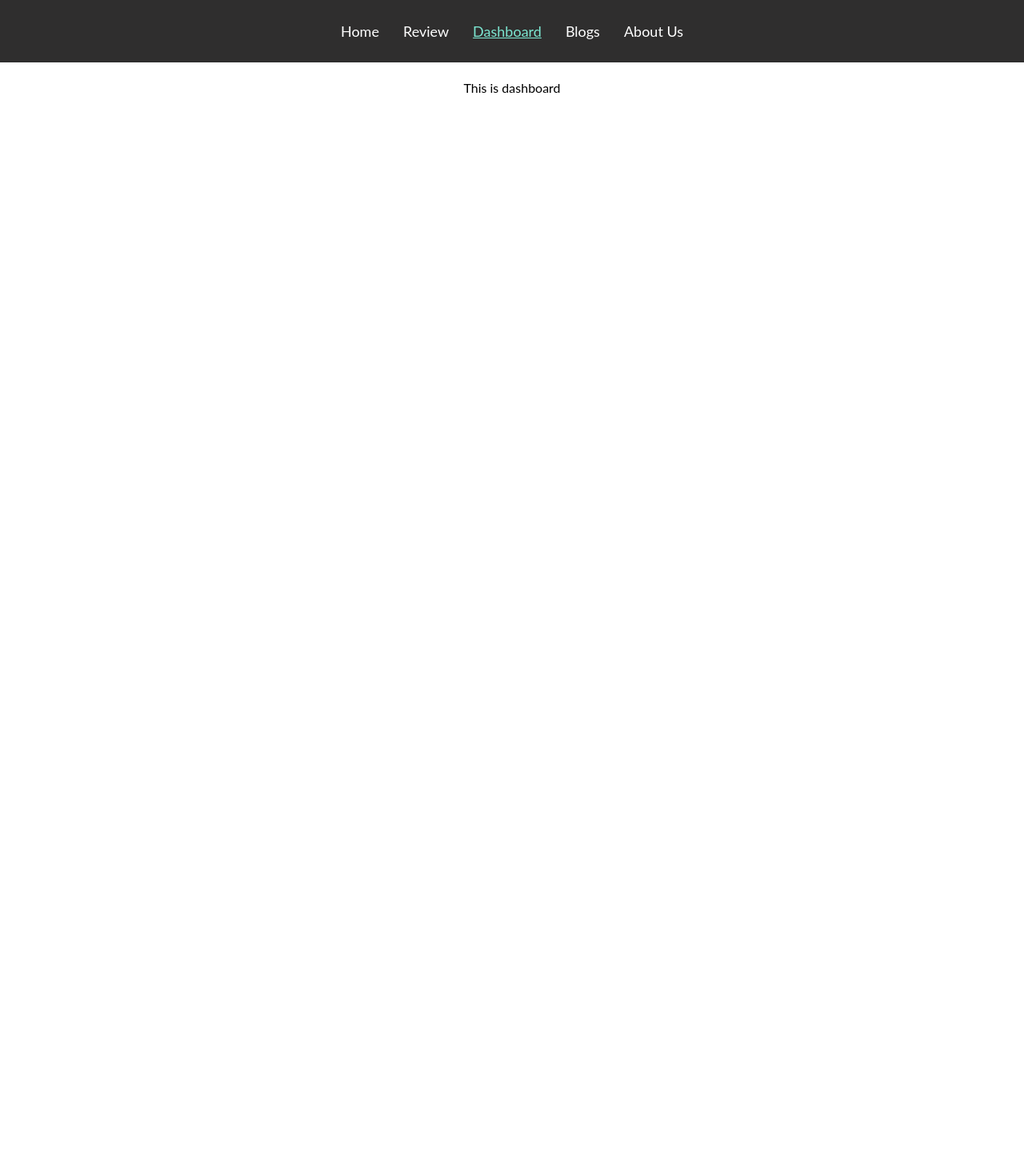
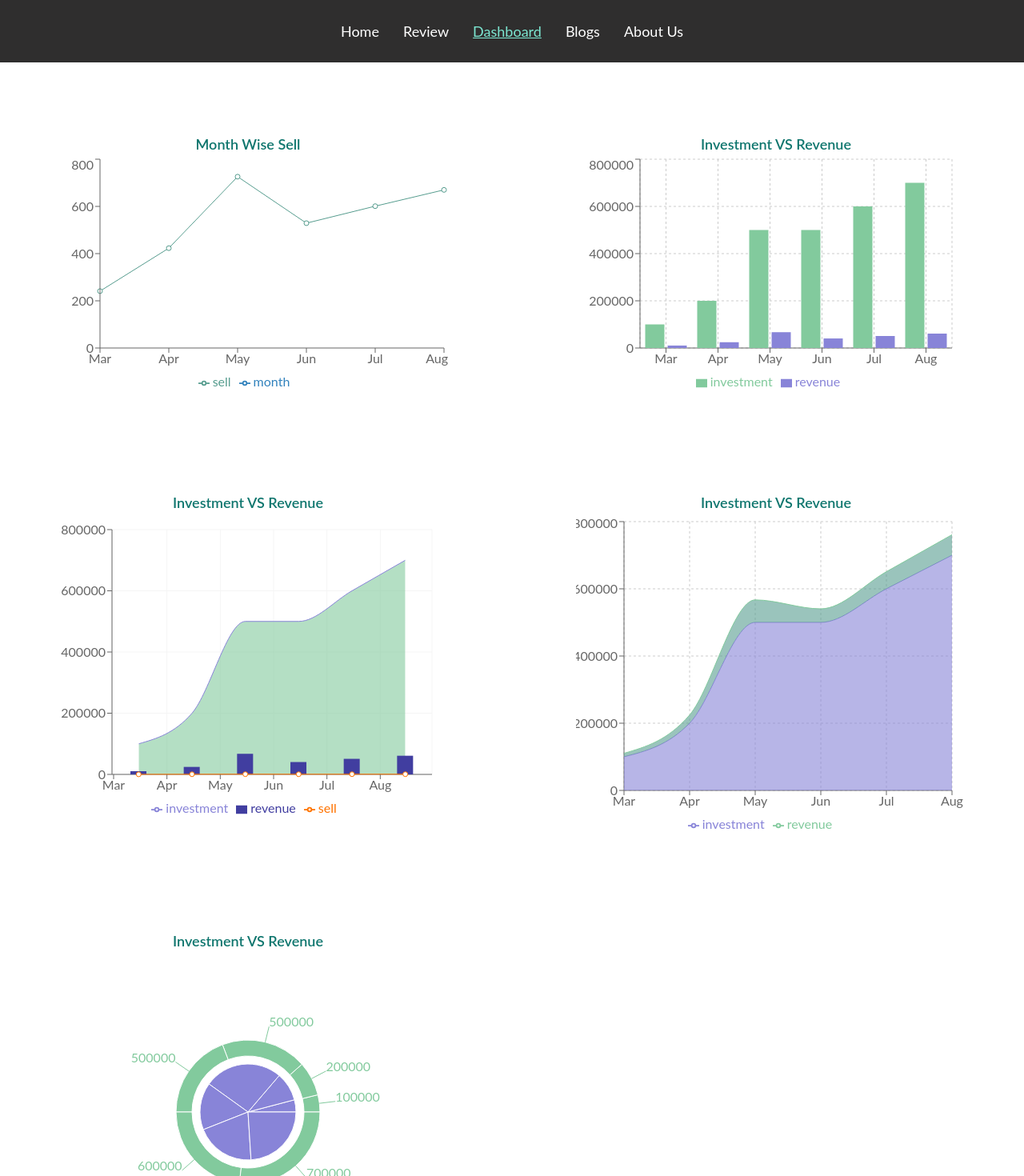
Before and after one commit to Maria-07/Touch-It, a React (Create React App) app: page /dashboard in a window 1280 px wide. Shown: the top 1470 px of the page at 80% size. Before the commit the page ends 800 px from the top, so only its background shows below. Built offline with nearby package versions, Linux system fonts and the light colour scheme.

Commit message:
Dashboard with rechart added

```diff
--- a/package.json
+++ b/package.json
@@ -14,6 +14,7 @@
     "react-dom": "^18.0.0",
     "react-router-dom": "^6.3.0",
     "react-scripts": "5.0.0",
+    "recharts": "^2.1.9",
     "web-vitals": "^2.1.4"
   },
   "scripts": {
--- a/src/component/Dashboard/Dashboard.js
+++ b/src/component/Dashboard/Dashboard.js
@@ -1,9 +1,206 @@
 import React from "react";
+import {
+  Area,
+  AreaChart,
+  Bar,
+  BarChart,
+  CartesianGrid,
+  ComposedChart,
+  Legend,
+  Line,
+  LineChart,
+  Pie,
+  PieChart,
+  ResponsiveContainer,
+  Scatter,
+  Tooltip,
+  XAxis,
+  YAxis,
+} from "recharts";
 
 const Dashboard = () => {
+  const data = [
+    {
+      id: 1,
+      month: "Mar",
+      investment: 100000,
+      sell: 241,
+      revenue: 10401,
+    },
+    {
+      id: 2,
+      month: "Apr",
+      investment: 200000,
+      sell: 423,
+      revenue: 24500,
+    },
+    {
+      id: 3,
+      month: "May",
+      investment: 500000,
+      sell: 726,
+      revenue: 67010,
+    },
+    {
+      id: 4,
+      month: "Jun",
+      investment: 500000,
+      sell: 529,
+      revenue: 40405,
+    },
+    {
+      id: 5,
+      month: "Jul",
+      investment: 600000,
+      sell: 601,
+      revenue: 50900,
+    },
+    {
+      id: 6,
+      month: "Aug",
+      investment: 700000,
+      sell: 670,
+      revenue: 61000,
+    },
+  ];
+
   return (
-    <div>
-      <h1>This is dashboard</h1>
+    <div className="container mx-auto grid md:grid-cols-2 my-12 gap-10">
+      {/* SimpleLineChart */}
+      <div className="my-10 mx-auto">
+        <h2 className=" text-lg font-semibold text-teal-700">
+          Month Wise Sell
+        </h2>
+        <LineChart width={500} height={300} data={data}>
+          <Line dataKey={"sell"} stroke="#579d8f" activeDot={{ r: 8 }}></Line>
+          <Line dataKey={"month"}></Line>
+          <XAxis dataKey="month"></XAxis>
+          <Tooltip />
+          <Legend />
+          <YAxis></YAxis>
+        </LineChart>
+      </div>
+
+      {/* SimpleBarChart */}
+      <div className="my-10 mx-auto">
+        <h2 className=" text-lg font-semibold text-teal-700">
+          Investment VS Revenue
+        </h2>
+        <BarChart
+          width={500}
+          height={300}
+          data={data}
+          margin={{
+            top: 5,
+            right: 30,
+            left: 20,
+            bottom: 5,
+          }}
+        >
+          <CartesianGrid strokeDasharray="3 3" />
+          <XAxis dataKey="month" />
+          <YAxis />
+          <Tooltip />
+          <Legend />
+          <Bar dataKey={"investment"} fill="#82ca9d" />
+          <Bar dataKey={"revenue"} fill="#8884d8" />
+        </BarChart>
+      </div>
+      {/* LineBarAreaComposedChart */}
+      <div className="my-10 mx-auto">
+        <h2 className=" text-lg font-semibold text-teal-700">
+          Investment VS Revenue
+        </h2>
+        <ComposedChart
+          width={500}
+          height={400}
+          data={data}
+          margin={{
+            top: 20,
+            right: 20,
+            bottom: 20,
+            left: 20,
+          }}
+        >
+          <CartesianGrid stroke="#f5f5f5" />
+          <XAxis dataKey="month" scale="band" />
+          <YAxis />
+          <Tooltip />
+          <Legend />
+          <Area
+            type="monotone"
+            dataKey="investment"
+            fill="#82ca9d"
+            stroke="#8884d8"
+          />
+          <Bar dataKey="revenue" barSize={20} fill="#413ea0" />
+          <Line type="monotone" dataKey="sell" stroke="#ff7300" />
+        </ComposedChart>
+      </div>
+      {/* StackedAreaChart */}
+      <div className="my-10 mx-auto">
+        <h2 className=" text-lg font-semibold text-teal-700">
+          Investment VS Revenue
+        </h2>
+        <AreaChart
+          width={500}
+          height={400}
+          data={data}
+          margin={{
+            top: 10,
+            right: 30,
+            left: 0,
+            bottom: 0,
+          }}
+        >
+          <CartesianGrid strokeDasharray="3 3" />
+          <XAxis dataKey="month" />
+          <YAxis />
+          <Tooltip />
+          <Legend />
+          <Area
+            type="monotone"
+            dataKey="investment"
+            stackId="1"
+            stroke="#8884d8"
+            fill="#8884d8"
+          />
+          <Area
+            type="monotone"
+            dataKey="revenue"
+            stackId="1"
+            stroke="#82ca9d"
+            fill="#579d8f"
+          />
+        </AreaChart>
+      </div>
+
+      <div className="mx-auto my-10">
+        <h2 className="text-lg font-semibold text-teal-700">
+          Investment VS Revenue
+        </h2>
+        <PieChart width={400} height={400}>
+          <Tooltip />
+          <Pie
+            data={data}
+            dataKey="revenue"
+            cx="50%"
+            cy="50%"
+            outerRadius={60}
+            fill="#8884d8"
+          />
+          <Pie
+            data={data}
+            dataKey="investment"
+            cx="50%"
+            cy="50%"
+            innerRadius={70}
+            outerRadius={90}
+            fill="#82ca9d"
+            label
+          />
+        </PieChart>
+      </div>
     </div>
   );
 };
```
Also changed, not shown: public/data.json (added, +44 -0 lines), 1 other file (tests, documents, lock files or other folders).
